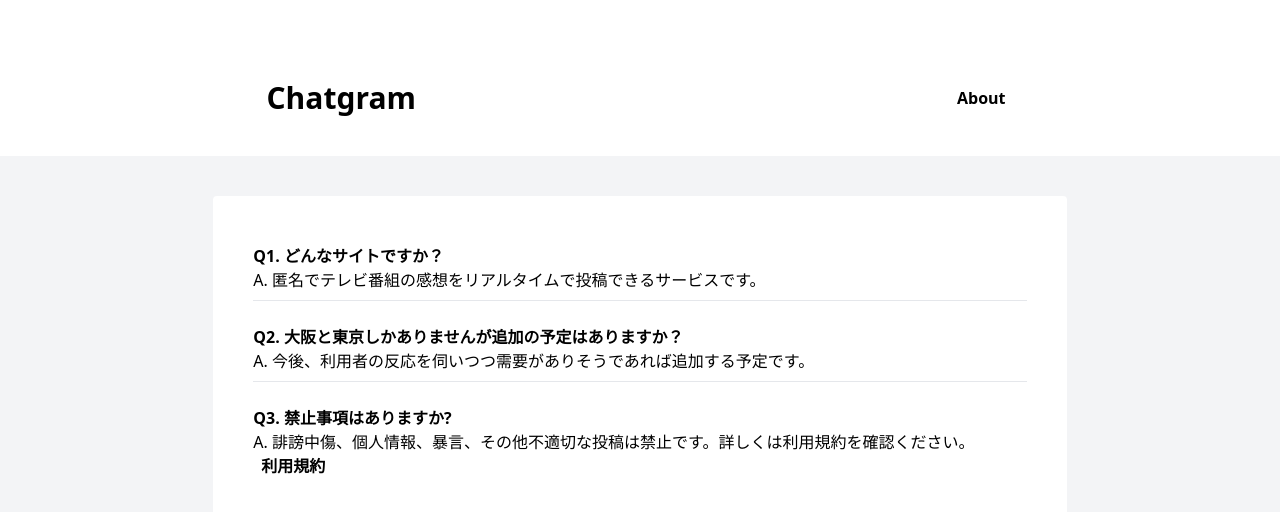
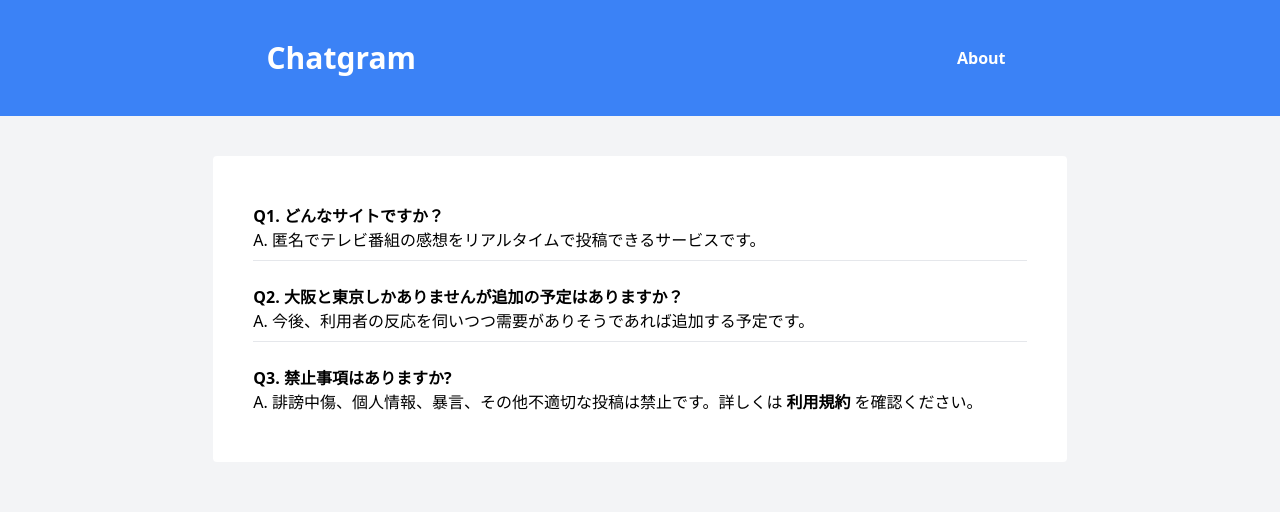
Before and after one commit to yabuki829/chatgram-frontend-, a Next.js app: page /about in a window 1280 px wide. Shown: the top 512 px of the page. Built offline with nearby package versions, Linux system fonts and the light colour scheme.

Commit message:
一部修正

```diff
--- a/channels.jsx
+++ b/channels.jsx
@@ -1,6 +1,6 @@
 const channels = {
-    osaka:[1,2,6,7,8,10],
-    tokyo: [1,2,4,5,6,7,9 ]
+    大阪:[1,2,6,7,8,10],
+    東京: [1,2,4,5,6,7,9 ]
 }
 
 // 現在対応しているチャンネル
--- a/pages/about.jsx
+++ b/pages/about.jsx
@@ -4,17 +4,17 @@ import Link from 'next/link'
 const About = () => {
   return (
     <div className='bg-gray-100 h-screen'>
-        <div className='flex justify-between md:justify-around items-center  bg-white  md:my-10'>
+        <div className='flex justify-between md:justify-around items-center  bg-blue-500'>
             <div className='text-center my-10'>
-                <Link className='  text-3xl font-bold' href="/">Chatgram</Link>
+                <Link className='  text-3xl font-bold text-white' href="/">Chatgram</Link>
             </div>
             <div>
-                <a className='mx-2 font-bold' href="">About</a>
+                <a className='mx-2 font-bold text-white' href="">About</a>
                 {/* <Link className=' mx-2 font-bold' href="/terms">利用規約</Link> */}
                 </div>
             </div>
 
-        <div className='md:w-2/3 mx-auto bg-white p-4 md:p-10 rounded'>
+        <div className='md:w-2/3 mx-auto bg-white p-4 md:p-10 rounded my-10'>
 
             <div className='my-2'>
                 <h1 className='font-bold'>Q1. どんなサイトですか？</h1>
@@ -28,8 +28,8 @@ const About = () => {
             <hr className='py-2' />
             <div className='my-2'>
                 <h1 className='font-bold'>Q3. 禁止事項はありますか?</h1>
-                <p>A. 誹謗中傷、個人情報、暴言、その他不適切な投稿は禁止です。詳しくは利用規約を確認ください。</p>
-                 <Link className=' mx-2 font-bold' href="/terms">利用規約</Link>
+                <p>A. 誹謗中傷、個人情報、暴言、その他不適切な投稿は禁止です。詳しくは<Link className=' mx-1 font-bold hover:underline' href="/terms">利用規約</Link>を確認ください。</p>
+
 
             </div>
 
--- a/pages/index.jsx
+++ b/pages/index.jsx
@@ -42,7 +42,10 @@ const Index = () => {
     return () => unsubscribe();
   }, [program]);
 
-
+  // useEffect(() => {
+  //   // ここで副作用を実行します。例えばコンソールに出力するなど。
+  //   console.log(`New location is ${location}`);
+  // }, [location]);
 
   useEffect(() => {
     const unsubscribe = onAuthStateChanged(auth, user => {
@@ -186,9 +189,9 @@ const Index = () => {
 
   return (
     <div className='bg-gray-100 h-screen'>
-      <div className='flex justify-between md:justify-around items-center bg-blue-400'>
+      <div className='flex justify-between md:justify-around items-center bg-blue-500'>
        <div className='text-center my-4 md:my-10'>
-       <h1 className='  text-3xl font-bold mx-2'>Chatgram</h1>
+       <h1 className='  text-3xl font-bold mx-2 text-white'>Chatgram</h1>
         <select className='bg-white border' onChange={(e) => handleChange(e)}>
           <option value="大阪">大阪</option>
           <option value="東京">東京</option>
@@ -196,7 +199,7 @@ const Index = () => {
         </select>
        </div>
        <div>
-          <Link className='mx-2 font-bold' href="/about">About</Link>
+          <Link className='mx-2 font-bold hover:underline text-white' href="/about">About</Link>
         </div>
 
       </div>
@@ -281,7 +284,7 @@ const Index = () => {
 
             <div className='grid grid-cols-3'>
             {[...Array(12).keys()].map((number) => {
-              const isInOsaka = channels.osaka.includes(number + 1);
+              const isInOsaka = channels[location].includes(number + 1);
 
               return (
                 <div key={number} className='flex justify-center my-2'>
```
